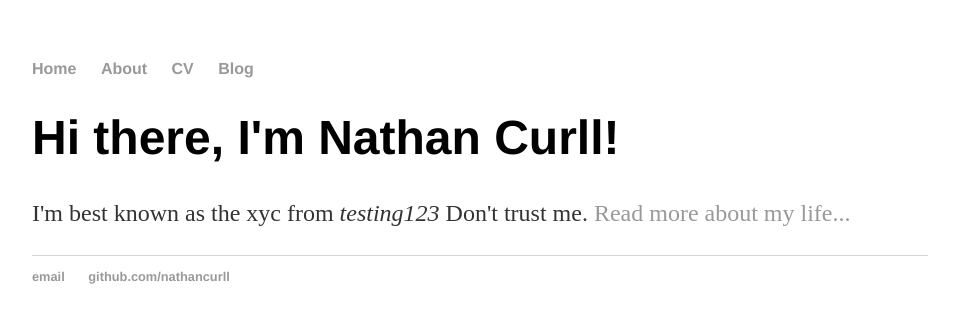
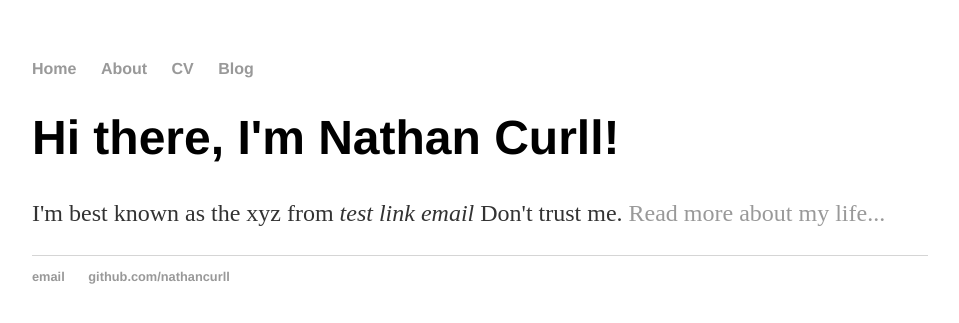
Before and after one commit to nathancurll/nathancurll.github.io, a Jekyll site: the page built from index.html, in a window 1280 px wide. Shown: the top 323 px of the page, without its empty margins (160-1119 px from the left). Built offline with Jekyll 4.4.1, drawn with Linux system fonts in a browser that asks for light colours.

Commit message:
Update index.html

```diff
--- a/index.html
+++ b/index.html
@@ -1,30 +1,8 @@
-<!DOCTYPE html>
-<html>
-	<head>
-		<title>Nathan Curll - Test Home</title>
-		<!-- link to main stylesheet -->
-		<link rel="stylesheet" type="text/css" href="/css/main.css">
-	</head>
-	<body>
-		<nav>
-    		<ul>
-        		<li><a href="/">Home</a></li>
-	        	<li><a href="/about">About</a></li>
-        		<li><a href="/cv">CV</a></li>
-        		<li><a href="/blog">Blog</a></li>
-    		</ul>
-		</nav>
-		<div class="container">
-    		<div class="blurb">
-        		<h1>Hi there, I'm Nathan Curll!</h1>
-				<p>I'm best known as the xyc from <em>testing123</em> Don't trust me. <a href="/about">Read more about my life...</a></p>
-    		</div><!-- /.blurb -->
-		</div><!-- /.container -->
-		<footer>
-    		<ul>
-        		<li><a href="mailto:testemail@gmail.com">email</a></li>
-        		<li><a href="https://github.com/nathancurll">github.com/nathancurll</a></li>
-			</ul>
-		</footer>
-	</body>
-</html>
+---
+layout: default
+title: Nathan Curll
+---
+<div class="blurb">
+	<h1>Hi there, I'm Nathan Curll!</h1>
+	<p>I'm best known as the xyz from <em>test link email</em> Don't trust me. <a href="/about">Read more about my life...</a></p>
+</div><!-- /.blurb -->
```
